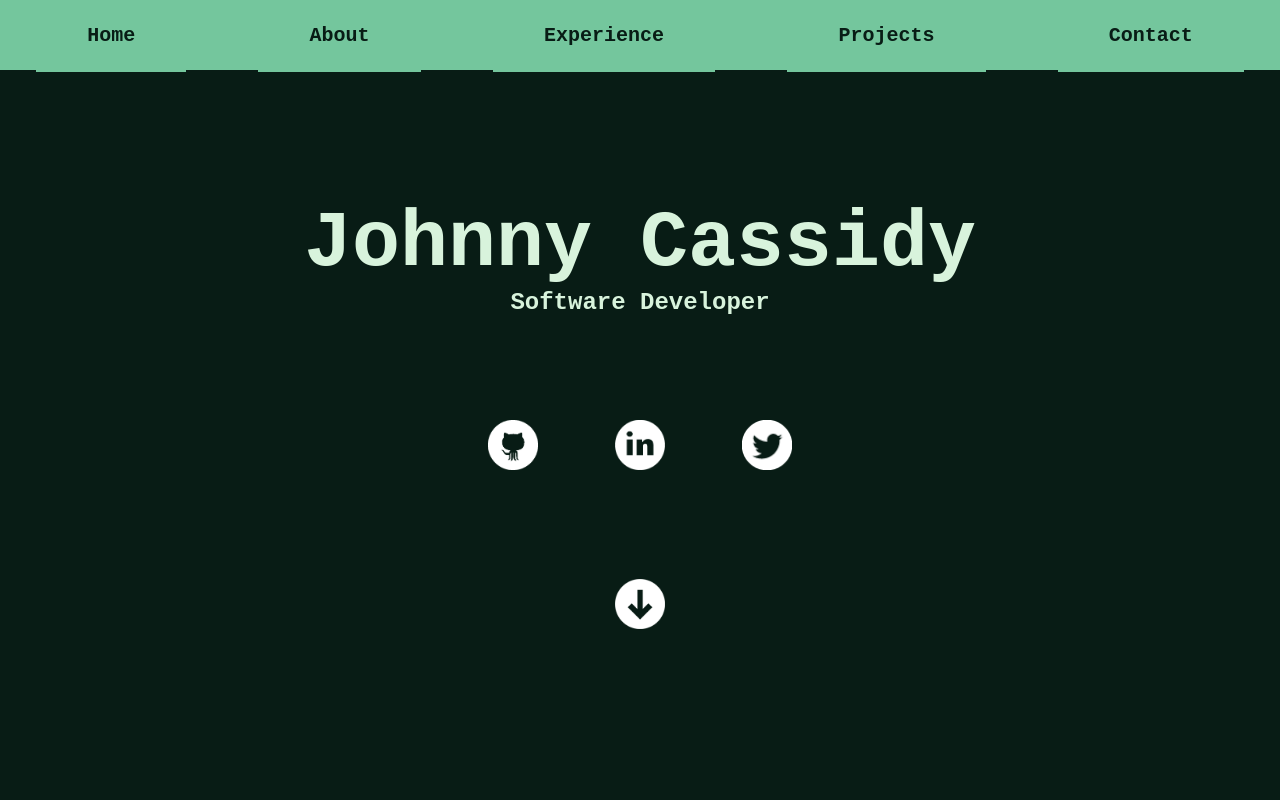
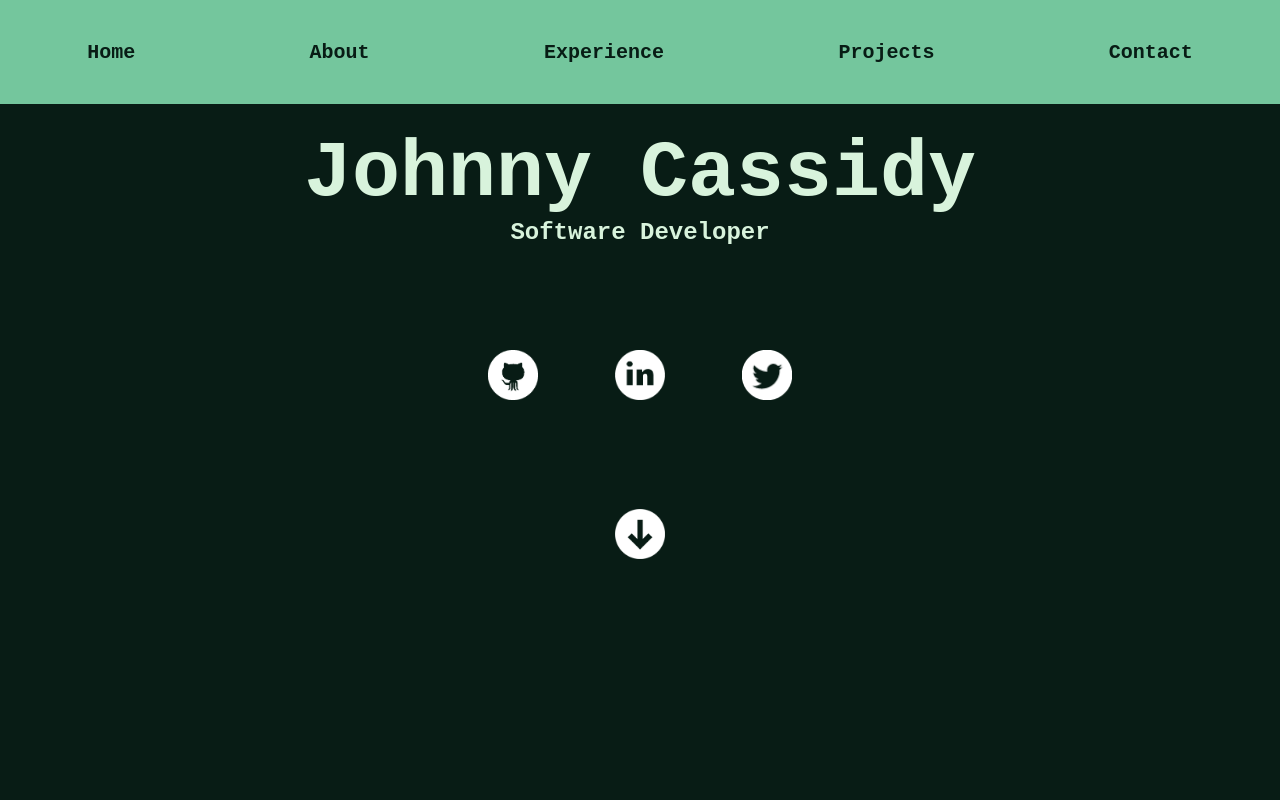
Before and after one commit to pJanks/personalPortfolio, a React (Create React App) app: page / in a window 1280 px wide. Shown: the top 800 px of the page. Built offline with nearby package versions, Linux system fonts and the light colour scheme.

Commit message:
Adjust styles

```diff
--- a/src/components/Nav/NavStyledComponents.js
+++ b/src/components/Nav/NavStyledComponents.js
@@ -4,8 +4,9 @@ export const StyledNavWrapper = styled.nav`
   align-items: center;
   background-color: #74C69D;
   display: flex;
-  height: 70px;
+  height: 13vh;
   justify-content: space-around;
+  position: fixed;
   width: 100%;
 `
 export const StyledNavButton = styled.button`
@@ -14,6 +15,7 @@ export const StyledNavButton = styled.button`
   color: #081C15;
   font-size: 125%;
   font-weight: bold;
+  height: 100%;
   padding: 2% 4% 2% 4%;
 
   &:hover {
```
